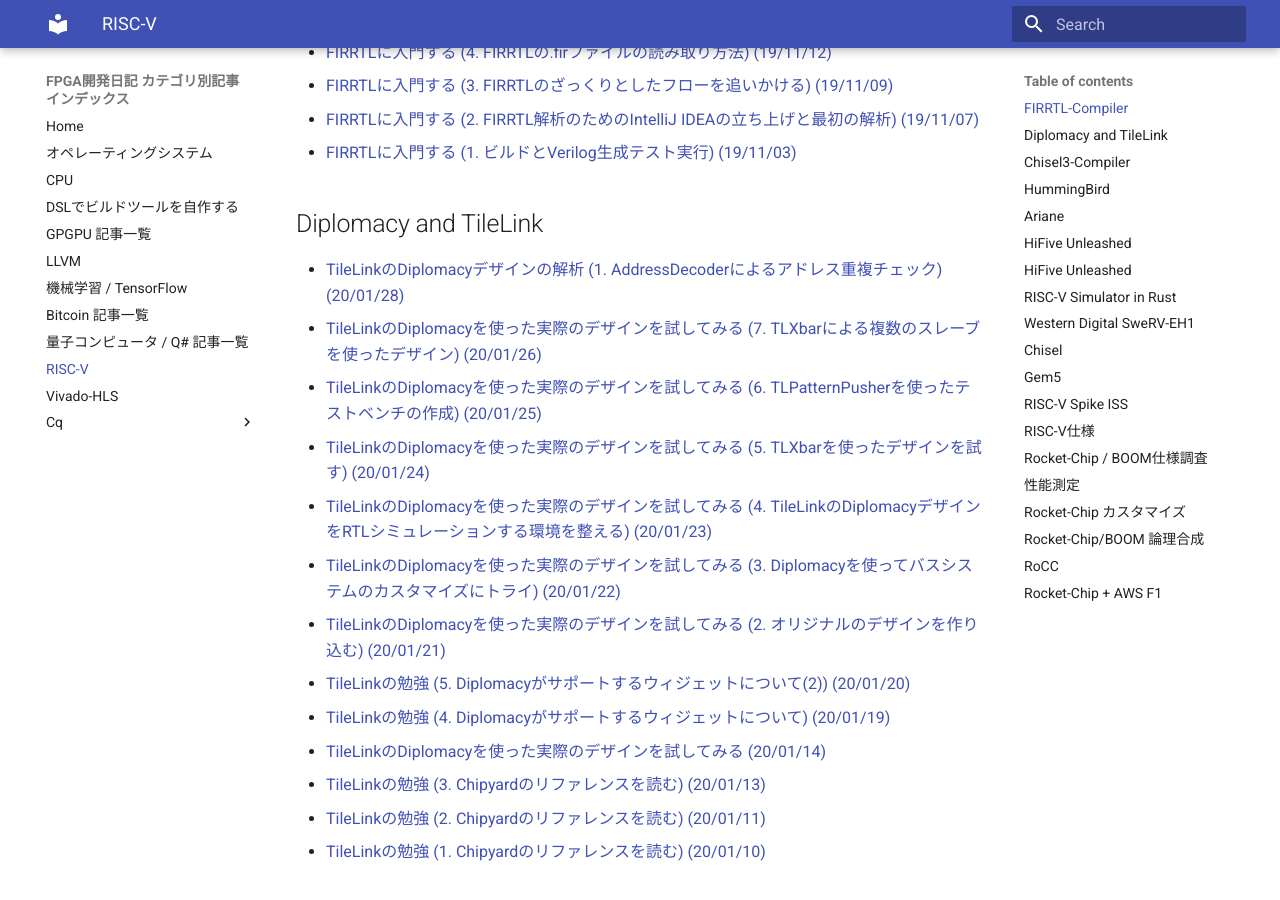
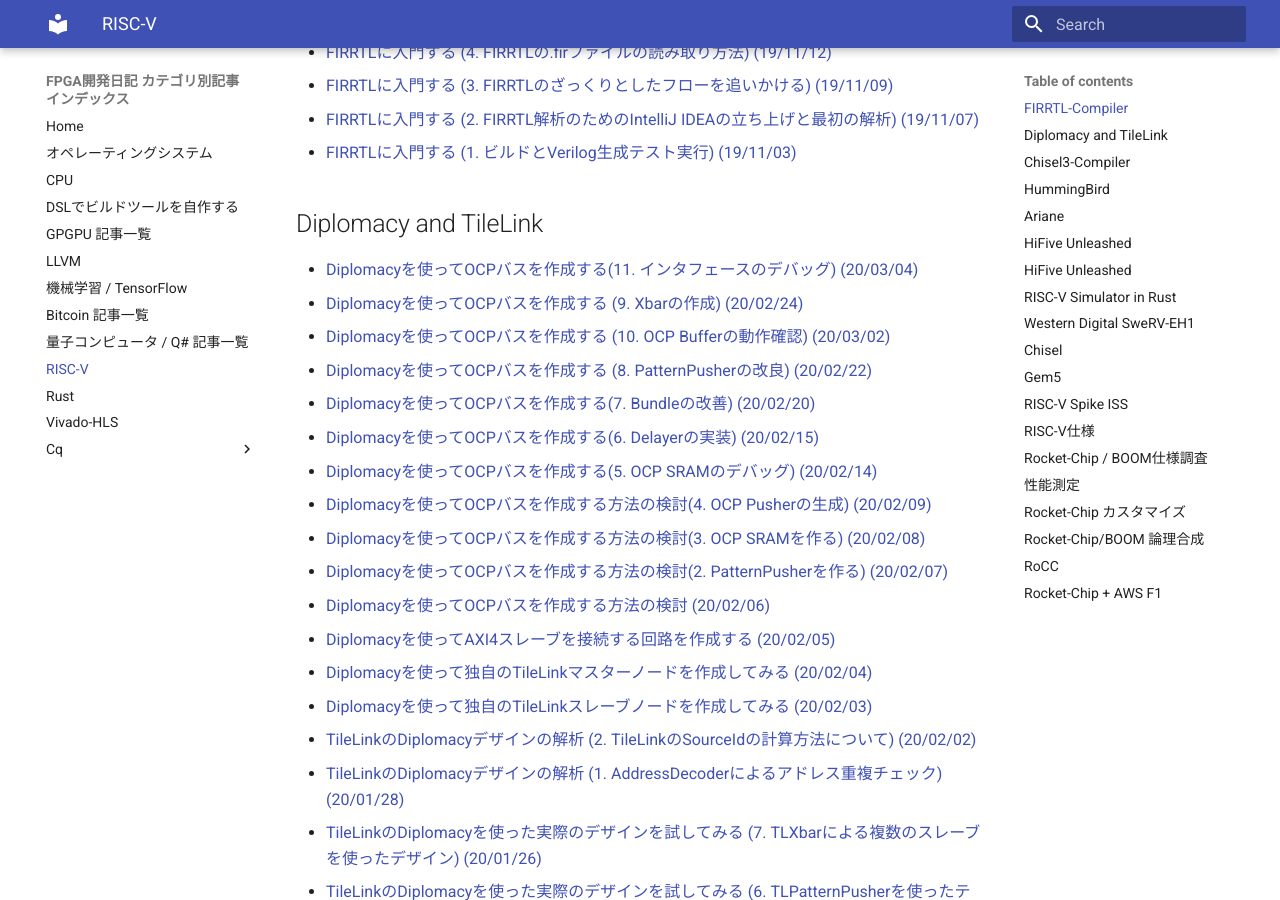
Before and after one commit to i4kimura/github_pages, an MkDocs documentation site: the page built from docs/riscv.md, in a window 1280 px wide and 900 px high, scrolled down 1066 px. Built offline with MkDocs 1.6.1 and Material for MkDocs 9.7.7, drawn with Linux system fonts in a browser that asks for light colours.

Commit message:
Func: add 2020/02 entries

```diff
--- a/docs/riscv.md
+++ b/docs/riscv.md
@@ -32,6 +32,21 @@
 
 ## Diplomacy and TileLink
 
+- [Diplomacyを使ってOCPバスを作成する(11. インタフェースのデバッグ) (20/03/04)](https://msyksphinz.hatenablog.com/entry/2020/02/27/202439)
+- [Diplomacyを使ってOCPバスを作成する (9. Xbarの作成) (20/02/24)](https://msyksphinz.hatenablog.com/entry/2020/02/24/040000)
+- [Diplomacyを使ってOCPバスを作成する (10. OCP Bufferの動作確認) (20/03/02)](https://msyksphinz.hatenablog.com/entry/2020/02/22/130121)
+- [Diplomacyを使ってOCPバスを作成する (8. PatternPusherの改良) (20/02/22)](https://msyksphinz.hatenablog.com/entry/2020/02/22/040000)
+- [Diplomacyを使ってOCPバスを作成する(7. Bundleの改善) (20/02/20)](https://msyksphinz.hatenablog.com/entry/2020/02/20/040000)
+- [Diplomacyを使ってOCPバスを作成する(6. Delayerの実装) (20/02/15)](https://msyksphinz.hatenablog.com/entry/2020/02/15/040000)
+- [Diplomacyを使ってOCPバスを作成する(5. OCP SRAMのデバッグ) (20/02/14)](https://msyksphinz.hatenablog.com/entry/2020/02/14/040000)
+- [Diplomacyを使ってOCPバスを作成する方法の検討(4. OCP Pusherの生成) (20/02/09)](https://msyksphinz.hatenablog.com/entry/2020/02/09/040000)
+- [Diplomacyを使ってOCPバスを作成する方法の検討(3. OCP SRAMを作る) (20/02/08)](https://msyksphinz.hatenablog.com/entry/2020/02/08/040000)
+- [Diplomacyを使ってOCPバスを作成する方法の検討(2. PatternPusherを作る) (20/02/07)](https://msyksphinz.hatenablog.com/entry/2020/02/07/040000)
+- [Diplomacyを使ってOCPバスを作成する方法の検討 (20/02/06)](https://msyksphinz.hatenablog.com/entry/2020/02/06/040000)
+- [Diplomacyを使ってAXI4スレーブを接続する回路を作成する (20/02/05)](https://msyksphinz.hatenablog.com/entry/2020/02/05/040000)
+- [Diplomacyを使って独自のTileLinkマスターノードを作成してみる (20/02/04)](https://msyksphinz.hatenablog.com/entry/2020/02/04/040000)
+- [Diplomacyを使って独自のTileLinkスレーブノードを作成してみる (20/02/03)](https://msyksphinz.hatenablog.com/entry/2020/02/03/040000)
+- [TileLinkのDiplomacyデザインの解析 (2. TileLinkのSourceIdの計算方法について) (20/02/02)](https://msyksphinz.hatenablog.com/entry/2020/02/02/040000)
 - [TileLinkのDiplomacyデザインの解析 (1. AddressDecoderによるアドレス重複チェック) (20/01/28)](https://msyksphinz.hatenablog.com/entry/2020/01/28/040000)
 - [TileLinkのDiplomacyを使った実際のデザインを試してみる (7. TLXbarによる複数のスレーブを使ったデザイン) (20/01/26)](https://msyksphinz.hatenablog.com/entry/2020/01/26/040000)
 - [TileLinkのDiplomacyを使った実際のデザインを試してみる (6. TLPatternPusherを使ったテストベンチの作成) (20/01/25)](https://msyksphinz.hatenablog.com/entry/2020/01/25/040000)
```
Also changed, not shown: docs/index.md (+3 -0 lines), docs/rust.md (added, +18 -0 lines).
